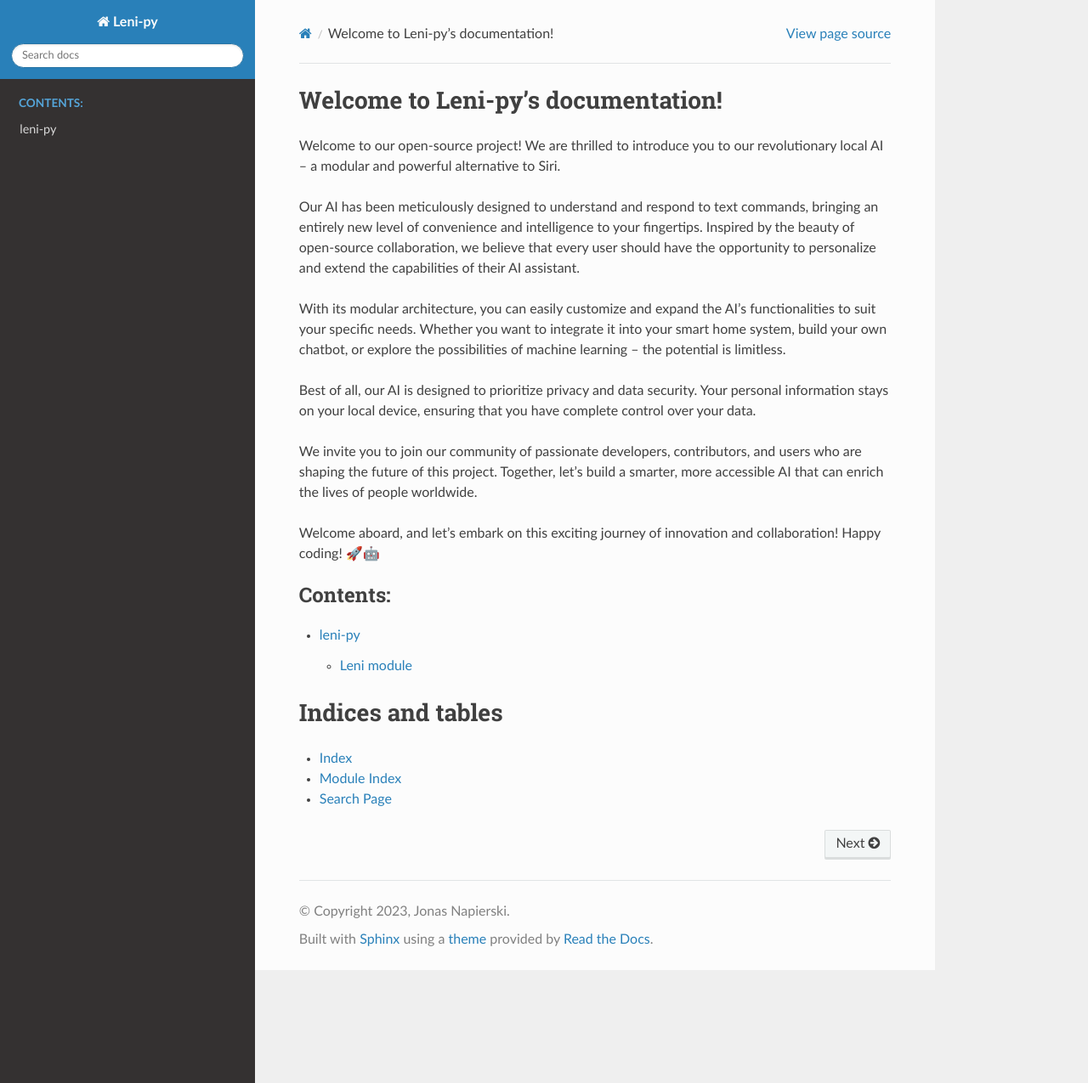
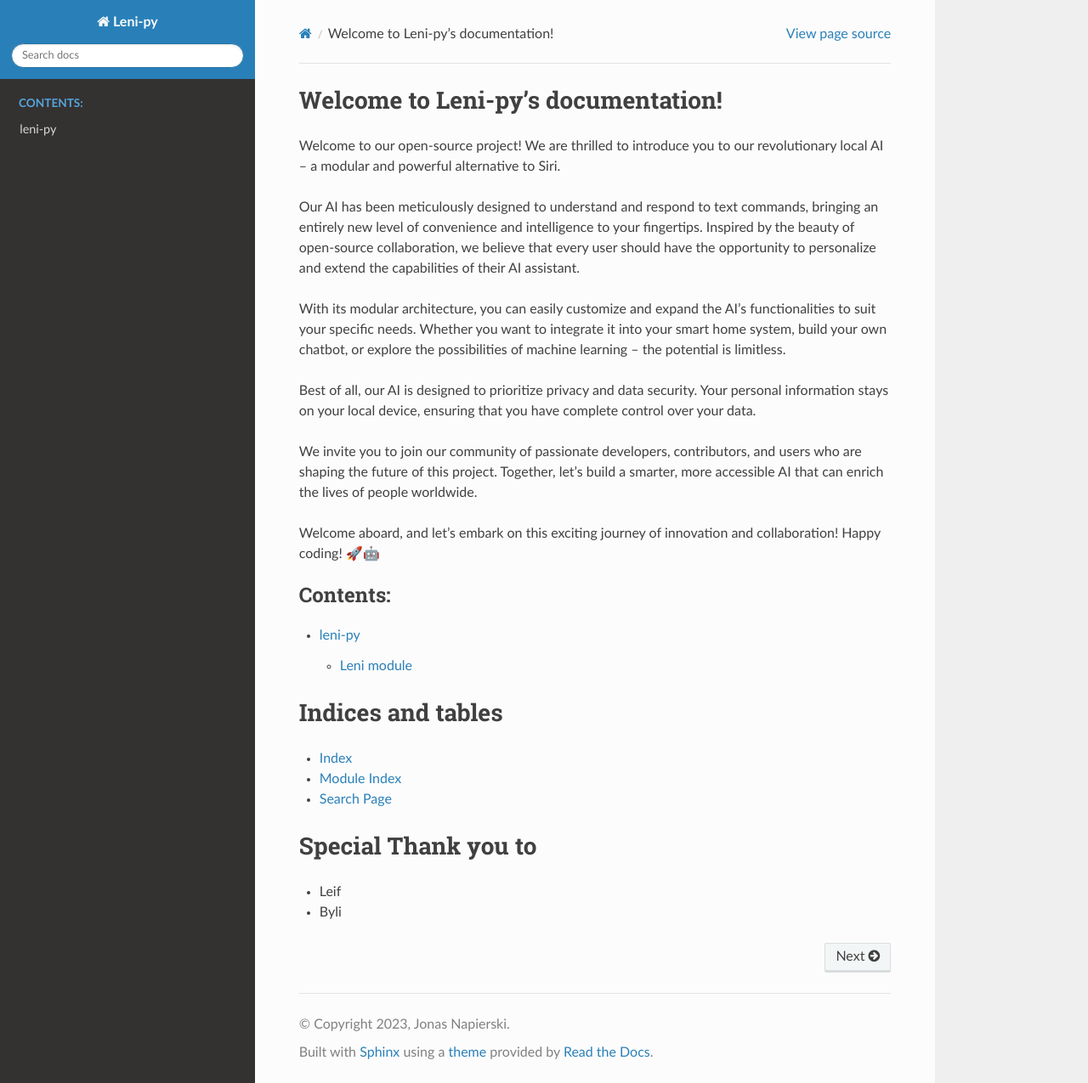
Before and after one commit to JonasNapierski/leni-py, a Sphinx documentation site: the page built from docs/source/index.rst, in a window 1280 px wide and 1275 px high. Shown: the whole window at 85% size. Built offline with Sphinx 7.4.7 and the Read the Docs theme 2.0.0, drawn with Linux system fonts in a browser that asks for light colours.

Commit message:
Update index.rst

```diff
--- a/docs/source/index.rst
+++ b/docs/source/index.rst
@@ -24,9 +24,15 @@
 
    modules
 
+
 Indices and tables
 ==================
 
 * :ref:`genindex`
 * :ref:`modindex`
 * :ref:`search`
+
+Special Thank you to
+=====================
+- Leif
+- Byli
```
